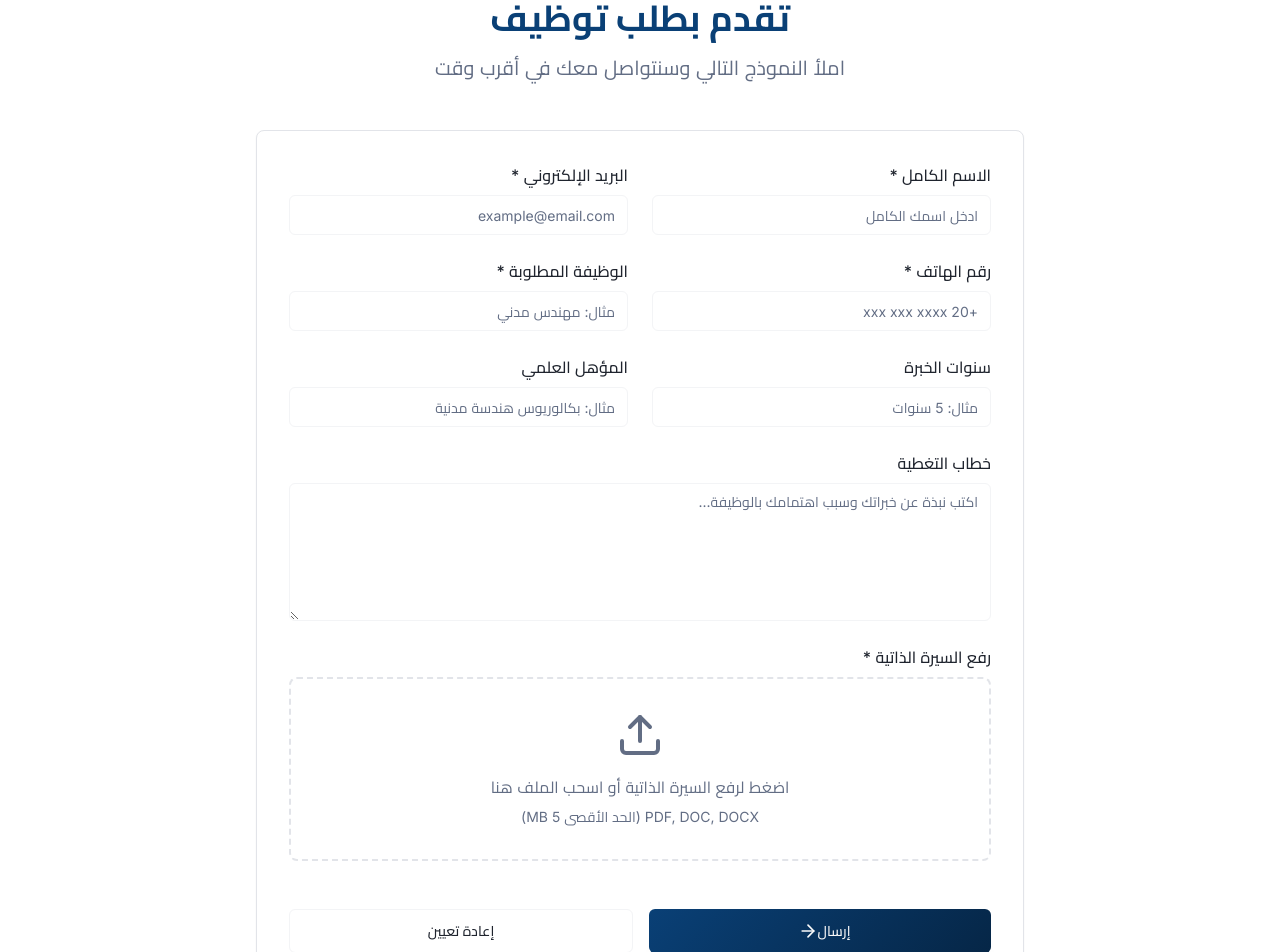
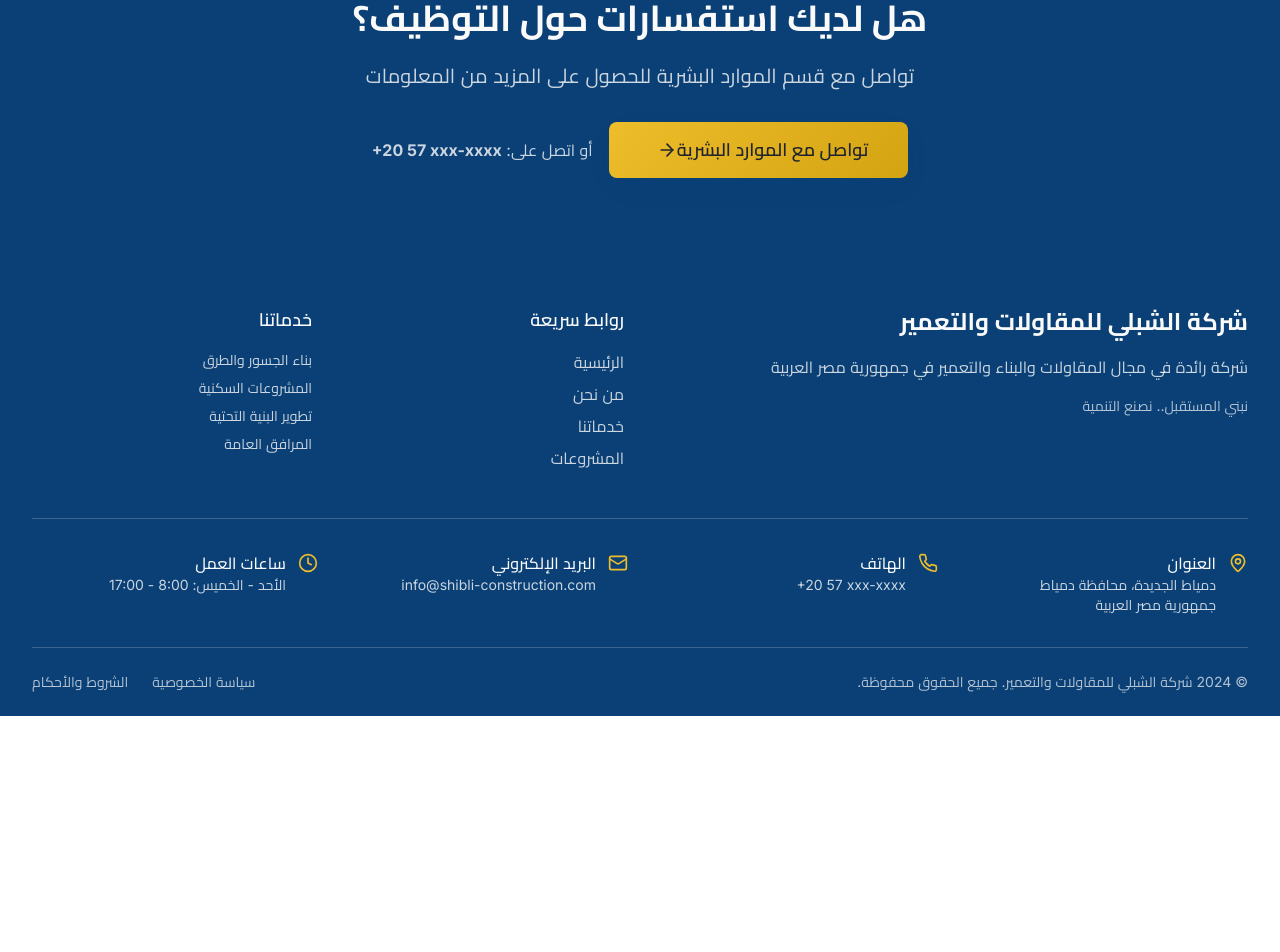
Before and after one commit to ZiadMohamed10/shibli-bilingual-blueprint, a React (Vite) app: page /careers in a window 1280 px wide. Shown: the part 2160-3112 px from the top of the page. After the commit the page ends 2876 px from the top, so only its background shows below. Built offline with nearby package versions, Linux system fonts and the light colour scheme.

Commit message:
Refactor Careers Page
Remove the job application form from the initial view of the Careers page. Implement functionality so that the form appears only when the "Apply Now" button for a specific job opening is clicked.

```diff
--- a/src/pages/Careers.tsx
+++ b/src/pages/Careers.tsx
@@ -4,11 +4,15 @@ import { Card, CardContent } from '@/components/ui/card';
 import { Input } from '@/components/ui/input';
 import { Label } from '@/components/ui/label';
 import { Textarea } from '@/components/ui/textarea';
+import { Dialog, DialogContent, DialogHeader, DialogTitle, DialogTrigger } from '@/components/ui/dialog';
 import { useLanguage } from '@/contexts/LanguageContext';
+import { useState } from 'react';
 import constructionWorkers from '@/assets/construction-workers.jpg';
 
 const Careers = () => {
   const { t } = useLanguage();
+  const [selectedJob, setSelectedJob] = useState<string>('');
+  const [isDialogOpen, setIsDialogOpen] = useState(false);
 
   const jobOpenings = [
     {
@@ -199,33 +203,25 @@ const Careers = () => {
                     </ul>
                   </div>
 
-                  <Button variant="construction" className="w-full">
+                  <Dialog>
+                    <DialogTrigger asChild>
+                      <Button
+                        variant="construction"
+                        className="w-full"
+                        onClick={() => setSelectedJob(job.title)}
+                      >
                         {t('common.apply')}
                         <ArrowRight className="h-4 w-4 mr-2 rtl:mr-0 rtl:ml-2" />
                       </Button>
-                </CardContent>
-              </Card>
-            ))}
-          </div>
-        </div>
-      </section>
+                    </DialogTrigger>
+                    <DialogContent className="max-w-4xl max-h-[80vh] overflow-y-auto">
+                      <DialogHeader>
+                        <DialogTitle className="text-2xl font-bold text-primary">
+                          تقدم بطلب توظيف - {job.title}
+                        </DialogTitle>
+                      </DialogHeader>
 
-      {/* Application Form */}
-      <section className="py-20 bg-background">
-        <div className="container mx-auto px-4">
-          <div className="max-w-3xl mx-auto">
-            <div className="text-center mb-12">
-              <h2 className="text-4xl font-bold text-primary mb-4">
-                تقدم بطلب توظيف
-              </h2>
-              <p className="text-xl text-muted-foreground">
-                املأ النموذج التالي وسنتواصل معك في أقرب وقت
-              </p>
-            </div>
-
-            <Card className="shadow-elevated">
-              <CardContent className="p-8">
-                <form className="space-y-6">
+                      <form className="space-y-6 mt-6">
                         <div className="grid grid-cols-1 md:grid-cols-2 gap-6">
                           <div>
                             <Label htmlFor="fullName" className="text-base font-medium">
@@ -267,8 +263,9 @@ const Careers = () => {
                             </Label>
                             <Input
                               id="position"
-                        placeholder="مثال: مهندس مدني"
-                        className="mt-2"
+                              value={job.title}
+                              readOnly
+                              className="mt-2 bg-muted"
                             />
                           </div>
                         </div>
@@ -303,7 +300,7 @@ const Careers = () => {
                           <Textarea
                             id="coverLetter"
                             placeholder="اكتب نبذة عن خبراتك وسبب اهتمامك بالوظيفة..."
-                      rows={6}
+                            rows={4}
                             className="mt-2"
                           />
                         </div>
@@ -312,18 +309,18 @@ const Careers = () => {
                           <Label htmlFor="cv" className="text-base font-medium">
                             رفع السيرة الذاتية *
                           </Label>
-                    <div className="mt-2 border-2 border-dashed border-border rounded-lg p-8 text-center hover:border-primary transition-colors">
-                      <Upload className="h-12 w-12 mx-auto text-muted-foreground mb-4" />
-                      <p className="text-muted-foreground mb-2">
+                          <div className="mt-2 border-2 border-dashed border-border rounded-lg p-6 text-center hover:border-primary transition-colors">
+                            <Upload className="h-8 w-8 mx-auto text-muted-foreground mb-2" />
+                            <p className="text-muted-foreground mb-1 text-sm">
                               اضغط لرفع السيرة الذاتية أو اسحب الملف هنا
                             </p>
-                      <p className="text-sm text-muted-foreground">
+                            <p className="text-xs text-muted-foreground">
                               PDF, DOC, DOCX (الحد الأقصى 5 MB)
                             </p>
                           </div>
                         </div>
 
-                  <div className="flex flex-col sm:flex-row gap-4 pt-6">
+                        <div className="flex flex-col sm:flex-row gap-4 pt-4">
                           <Button variant="hero" size="lg" className="flex-1">
                             {t('common.submit')}
                             <ArrowRight className="h-5 w-5 mr-2 rtl:mr-0 rtl:ml-2" />
@@ -333,8 +330,11 @@ const Careers = () => {
                           </Button>
                         </div>
                       </form>
+                    </DialogContent>
+                  </Dialog>
                 </CardContent>
               </Card>
+            ))}
           </div>
         </div>
       </section>
```
Lines whose indentation alone changed are shown as unchanged.
